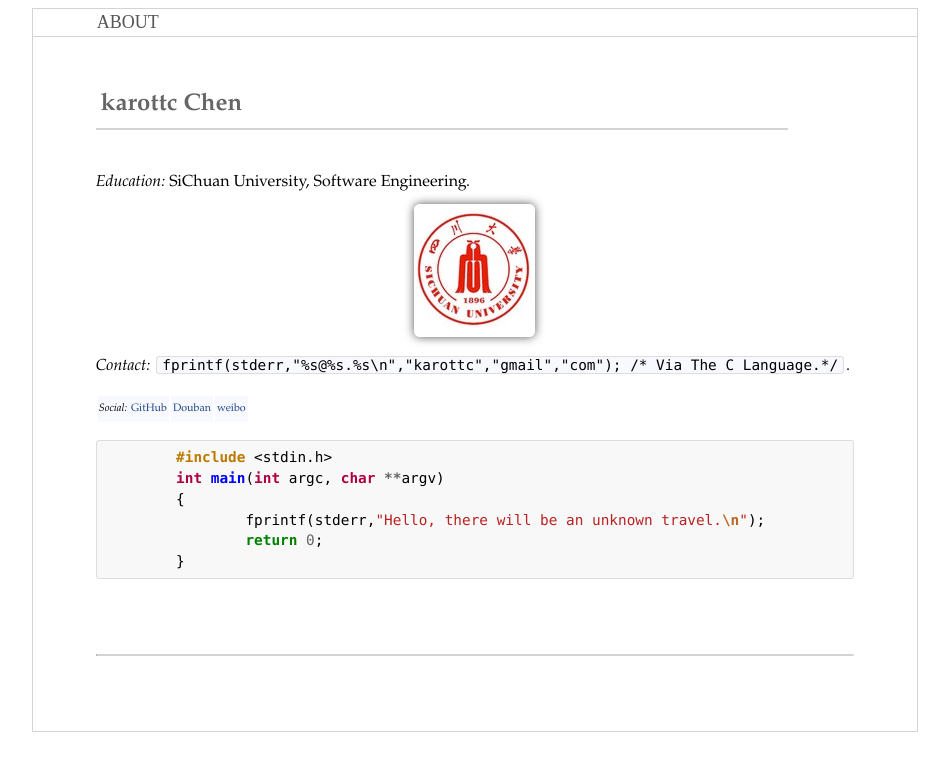
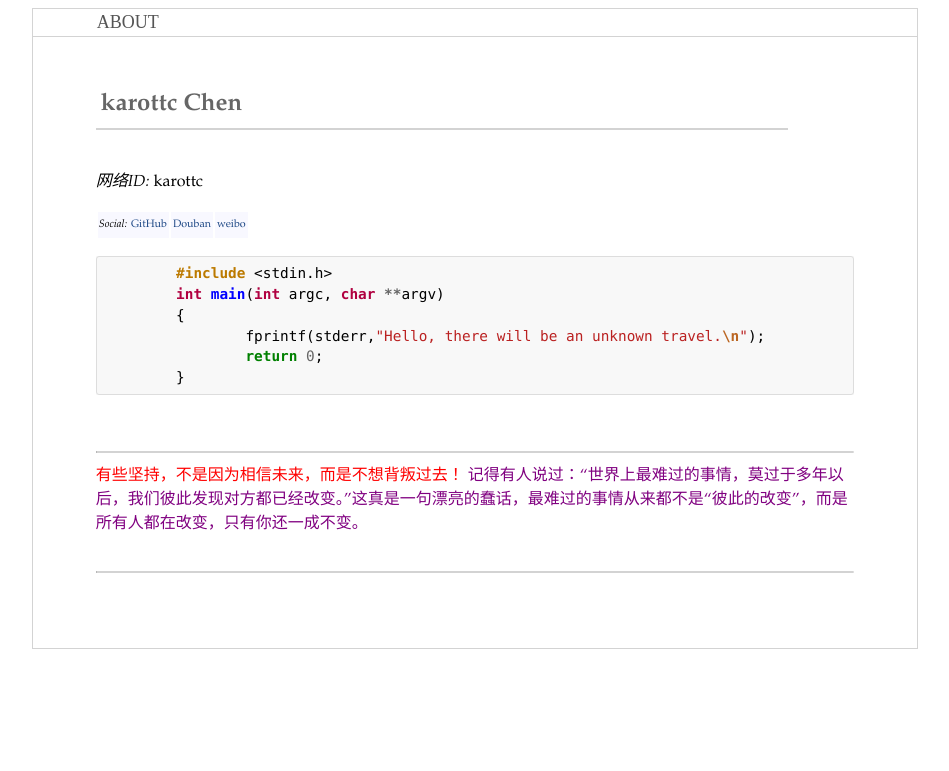
Before and after one commit to kk-mood/mood, a Jekyll site: the page built from about.md, in a window 1280 px wide. Shown: the top 771 px of the page, without its empty margins (166-1115 px from the left). Built offline with Jekyll 4.4.1, drawn with Linux system fonts in a browser that asks for light colours; Markdown is read by kramdown in place of the engine named in the settings; comment, search, counter and statistics services are not loaded.

Commit message:
Add a new blog and update file:     1. add a new blog: _posts/2014-09-21-1-ios8.md     2. update about.md file.     3. add two images: images/201408/20140921_ios81.png , images/201408/20140921_ios82.png.

````diff
--- a/about.md
+++ b/about.md
@@ -3,9 +3,7 @@ layout: page
 title: karottc Chen
 ---
 
-*Education:* SiChuan University, Software Engineering. ![scu](/images/20140615_1_scu.png)
-
-*Contact:* `fprintf(stderr,"%s@%s.%s\n","karottc","gmail","com"); /* Via The C Language.*/`.
+*网络ID:* karottc
 
 *Social:* [GitHub](https://github.com/karottc) | [Douban](http://www.douban.com/people/karottc/) | [weibo](http://weibo.com/karotte)
 
@@ -17,3 +15,10 @@ title: karottc Chen
 		return 0;
 	}
 ```
+<br />
+<hr />
+
+<font color="red">有些坚持，不是因为相信未来，而是不想背叛过去！</font>
+
+
+<font color="purple">记得有人说过：“世界上最难过的事情，莫过于多年以后，我们彼此发现对方都已经改变。”这真是一句漂亮的蠢话，最难过的事情从来都不是“彼此的改变”，而是所有人都在改变，只有你还一成不变。</font>
````
Also changed, not shown: _posts/2014-09-21-1-ios8.md (added, +15 -0 lines), 2 other files.
